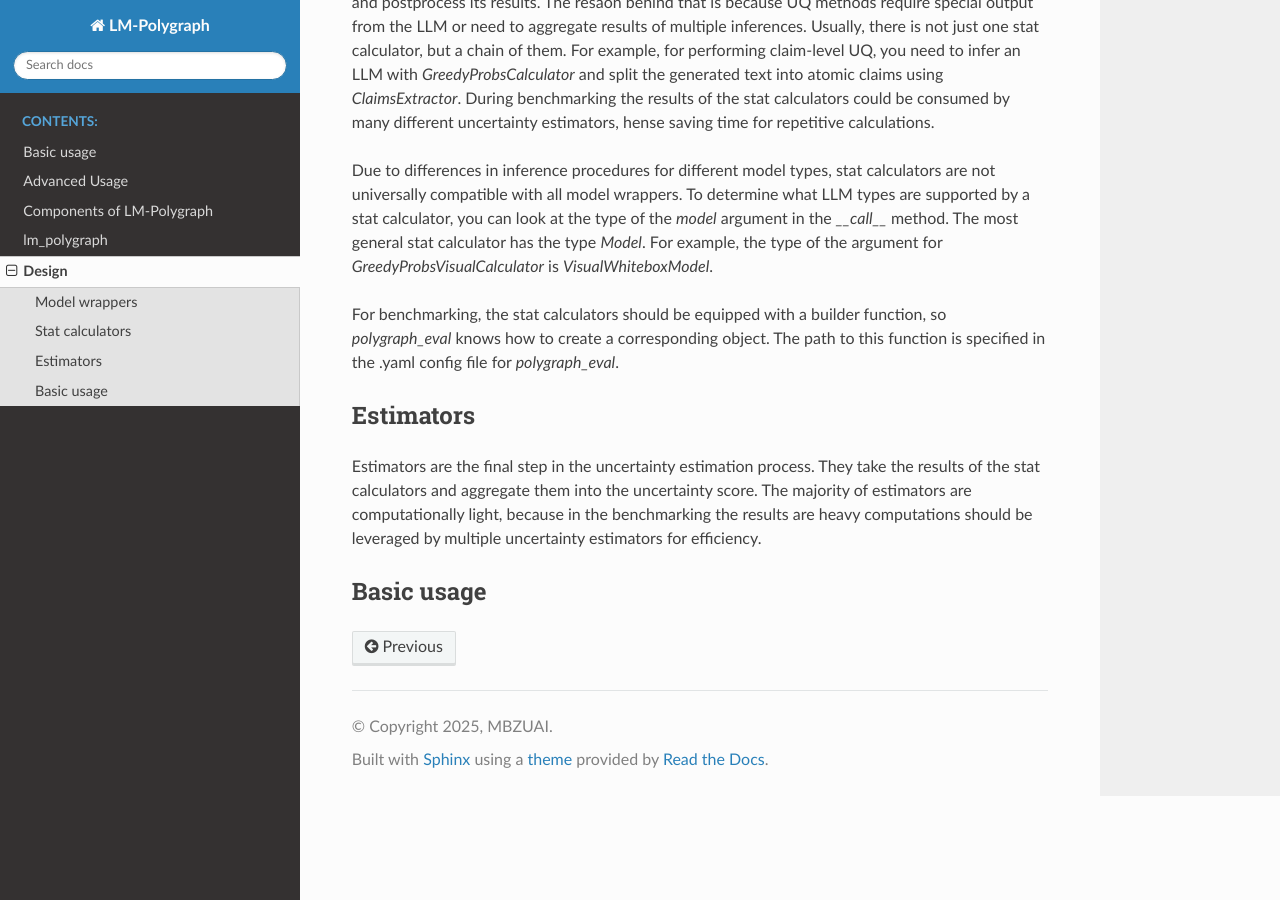
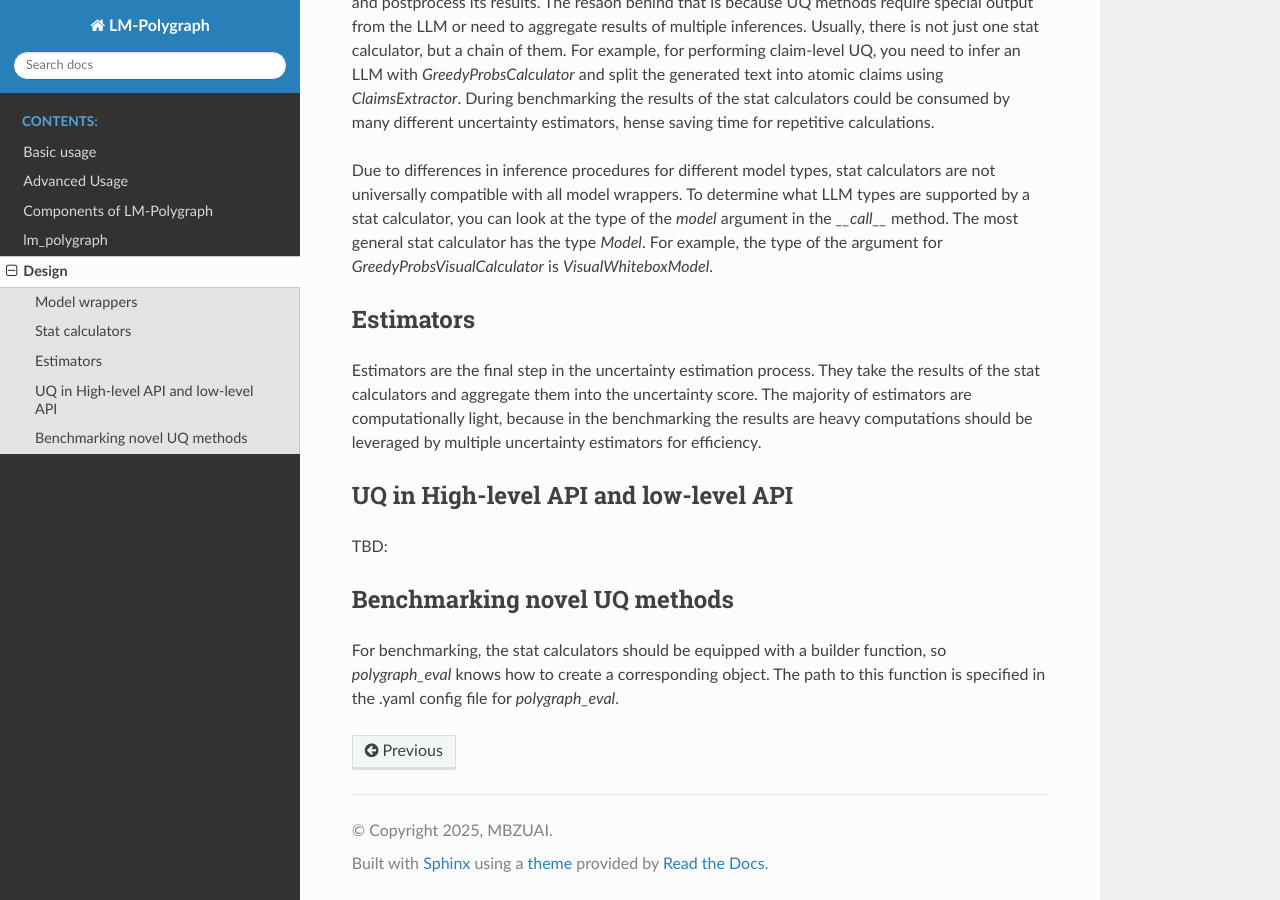
Before and after one commit to IINemo/lm-polygraph, a Sphinx documentation site: the page built from docs/design.rst, in a window 1280 px wide and 900 px high, scrolled down 857 px. Built offline with Sphinx 7.4.7 and the Read the Docs theme 3.1.0, drawn with Linux system fonts in a browser that asks for light colours.

Commit message:
Small addition

```diff
--- a/docs/design.rst
+++ b/docs/design.rst
@@ -39,5 +37,11 @@ Estimators are the final step in the uncertainty estimation process. They take t
 The majority of estimators are computationally light, because in the benchmarking the results are heavy computations should be leveraged by multiple uncertainty estimators for efficiency.
 
 
-Basic usage
+UQ in High-level API and low-level API
 ----------------
+TBD:
+
+Benchmarking novel UQ methods
+-----------------
+
+For benchmarking, the stat calculators should be equipped with a builder function, so `polygraph_eval` knows how to create a corresponding object. The path to this function is specified in the .yaml config file for `polygraph_eval`.
```
Also changed, not shown: other parts of docs/design.rst (+0 -2 lines).
